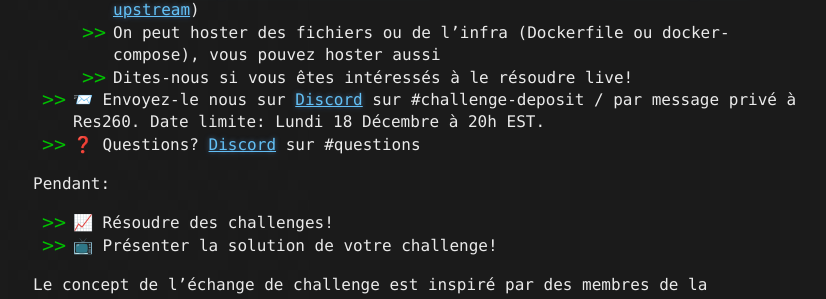
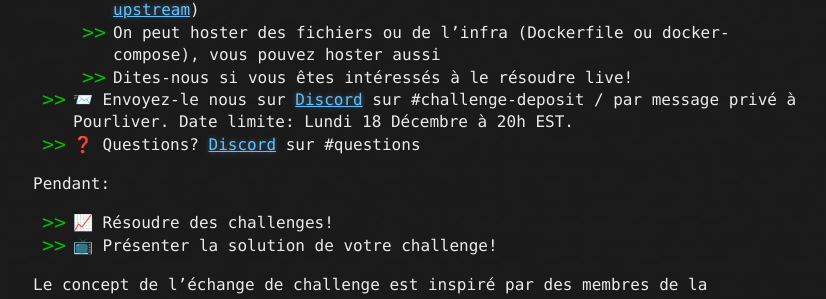
Before and after one commit to montrehack/montrehack.github.com, a Jekyll site: the page built from _posts/2023-12-20-h0h0h0day-challenge-exchange copy.md, in a window 1280 px wide and 900 px high, scrolled down 4719 px. Shown: the part 170-469 px from the top of the window, without its empty margins (223-1049 px from the left). Built offline with Jekyll 4.4.1, drawn with Linux system fonts in a browser that asks for light colours; emoji names are drawn with the system emoji font; some of the changed text lies outside the part shown.

Commit message:
Update 2023-12-20-h0h0h0day-challenge-exchange copy.md

```diff
--- a/_posts/2023-12-20-h0h0h0day-challenge-exchange copy.md
+++ b/_posts/2023-12-20-h0h0h0day-challenge-exchange copy.md
@@ -29,7 +29,7 @@ description_fr: |
       * [Suivez la spécification de ctfcli](https://github.com/CTFd/ctfcli/blob/master/ctfcli/spec/challenge-example.yml) (plus d'exemples: [h0h0h0day-2020](https://github.com/montrehack/h0h0h0day-ctfcli-2020) ou [upstream](https://github.com/CTFd/ctfcli/tree/master/ctfcli/templates))
       * On peut hoster des fichiers ou de l'infra (Dockerfile ou docker-compose), vous pouvez hoster aussi
       * Dites-nous si vous êtes intéressés à le résoudre live!
-    * :incoming_envelope: Envoyez-le nous sur [Discord](https://discord.gg/4qfFwPX) sur #challenge-deposit / par message privé à Res260. Date limite: Lundi 18 Décembre à 20h EST.
+    * :incoming_envelope: Envoyez-le nous sur [Discord](https://discord.gg/4qfFwPX) sur #challenge-deposit / par message privé à Pourliver. Date limite: Lundi 18 Décembre à 20h EST.
     * :question: Questions? [Discord](https://discord.gg/4qfFwPX) sur #questions
 
     Pendant:
@@ -59,7 +59,7 @@ description_en: |
       * [Follow the specification of ctfcli](https://github.com/CTFd/ctfcli/blob/master/ctfcli/spec/challenge-example.yml) (more examples: [h0h0h0day-2020](https://github.com/montrehack/h0h0h0day-ctfcli-2020) or [upstream](https://github.com/CTFd/ctfcli/tree/master/ctfcli/templates))
       * We can host files, or even infrastructure (Dockerfile or docker-compose), you can also self-host
       * Tell us if you want to solve it live!
-    * :incoming_envelope: Send it to us on [Discord](https://discord.gg/4qfFwPX) in #challenge-deposit / DM Res260. Deadline : Monday December 18th at 20h EST.
+    * :incoming_envelope: Send it to us on [Discord](https://discord.gg/4qfFwPX) in #challenge-deposit / DM Pourliver. Deadline : Monday December 18th at 20h EST.
     * :question: Questions? [Discord](https://discord.gg/4qfFwPX) in #questions
 
     During the event:
```
